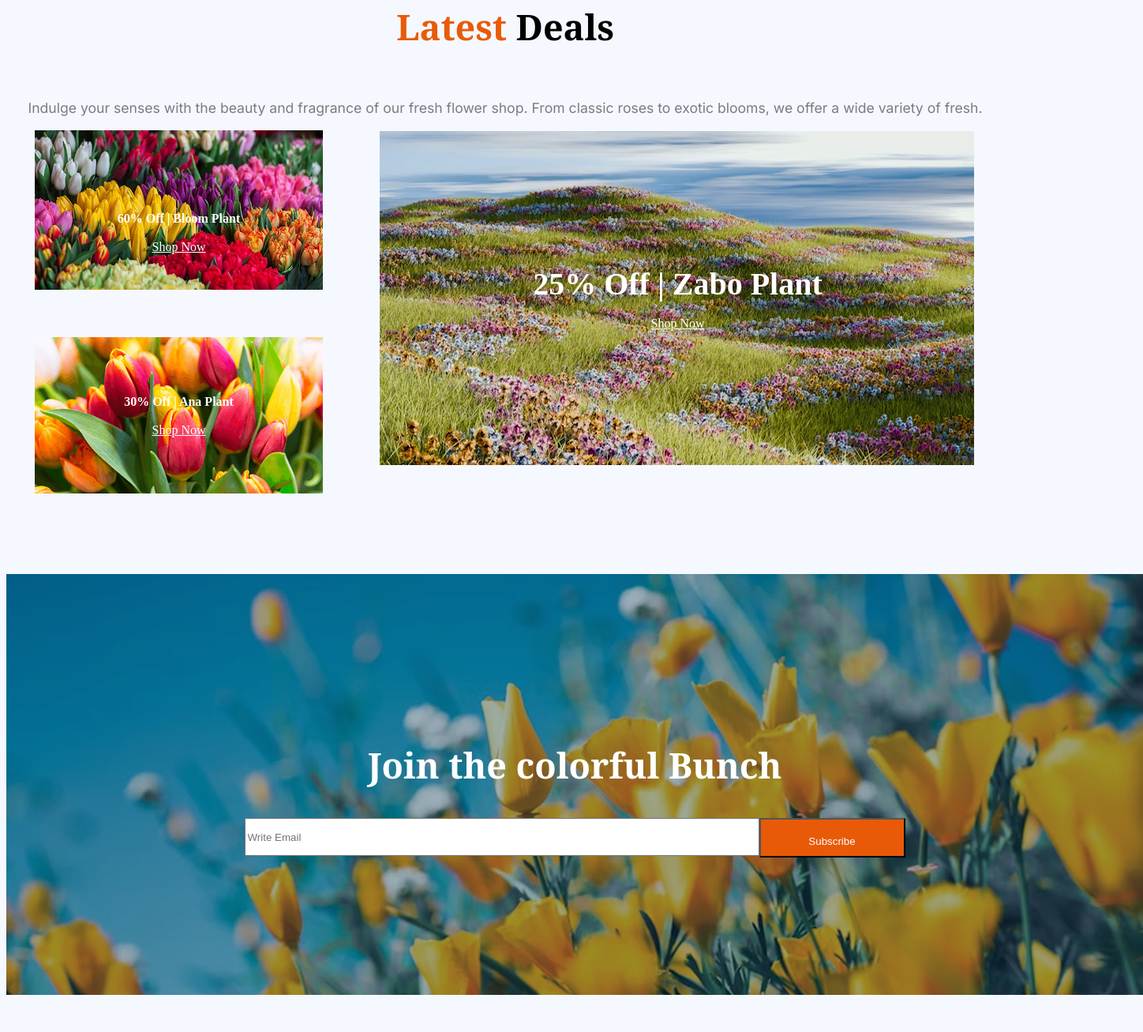
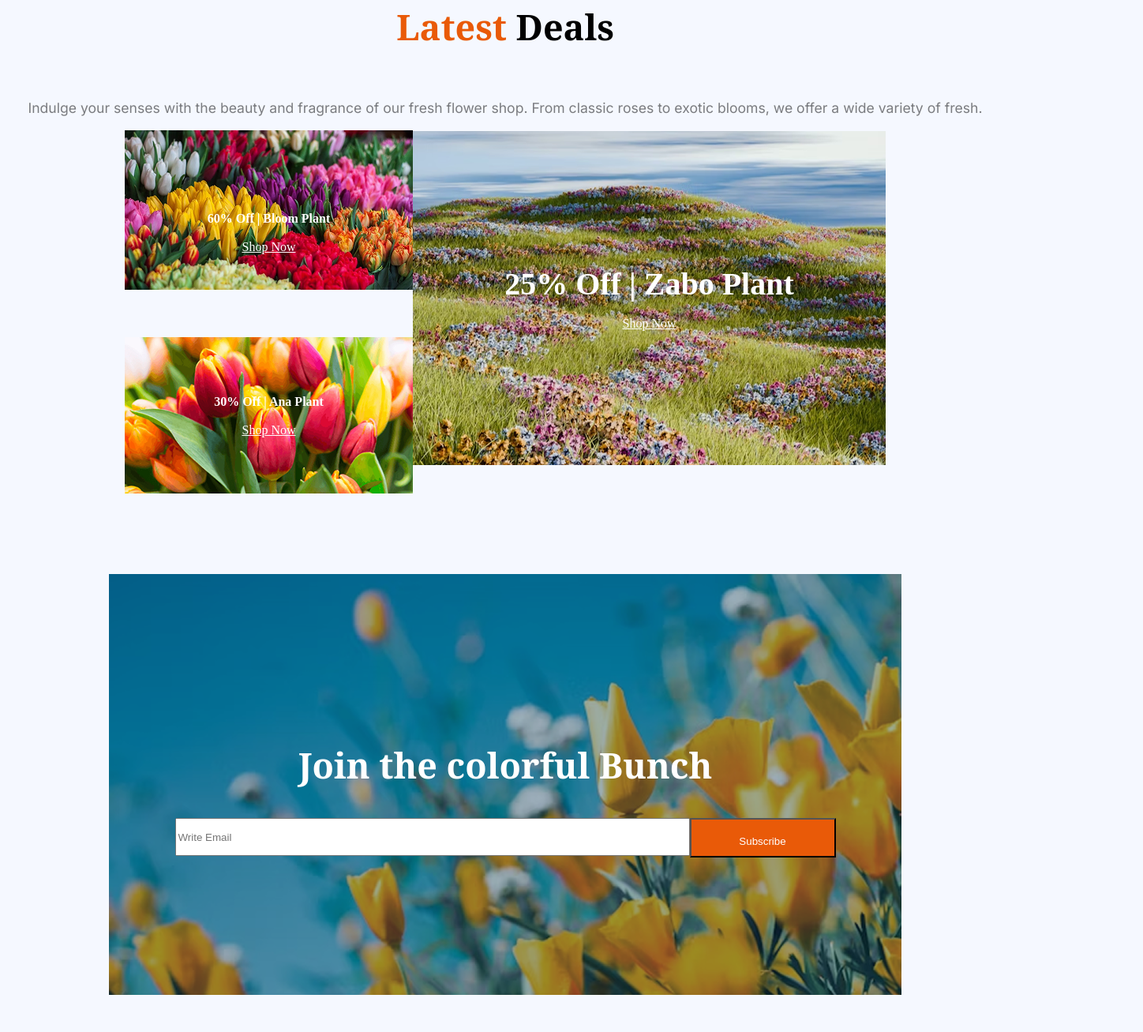
Before and after one commit to rafidizzle/assignment-02, a plain HTML site: page index.html in a window 1280 px wide. Shown: the part 2633-3940 px from the top of the page at 79% size, 1448 px wide, since content can reach past the window. Drawn offline with Linux system fonts and the light colour scheme.

Commit message:
margin changes

```diff
--- a/index.html
+++ b/index.html
@@ -4,7 +4,7 @@
     <meta charset="UTF-8">
     <meta name="viewport" content="width=device-width, initial-scale=1.0">
     <title>assignment-02</title>
-    <link rel="stylesheet" href="styles/assignment2.css">
+    <link rel="stylesheet" href="./styles/assignment2.css">
     <link rel="preconnect" href="https://fonts.googleapis.com">
 <link rel="preconnect" href="https://fonts.gstatic.com" crossorigin>
 <link rel="preconnect" href="https://fonts.googleapis.com">
--- a/styles/assignment2.css
+++ b/styles/assignment2.css
@@ -192,9 +192,13 @@ height: 355px;
     display: flex;
     align-items:flex-start;
     justify-content: space-around;
+    margin-left: 150px;
+    margin-right: 150px
 }
 .latest-deals-column1{
-    marg;
+    display: flex;
+    flex-direction: column;
+    gap: 0px;
 
 }
 .row-inside-column1{
@@ -247,13 +251,16 @@ height: 355px;
 /*email section*/
 .email-section{
     background-image: url(../assets/news-letter-bg.png);
+    background-repeat: no-repeat;
     display: flex;
     flex-direction: column;
     justify-content: center;
     align-items: center;
-    width: 1440px;
+
     height: 533px;
     margin-top: 100px;
+    margin-left: 130px;
+    margin-right: 130px;
 
 }
 .email-heading{
```
